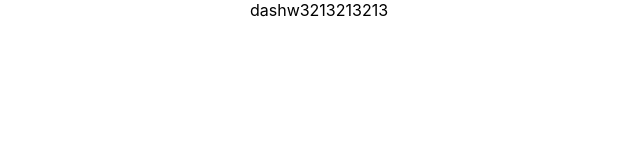
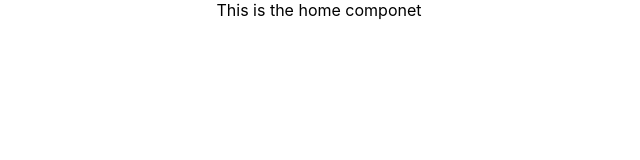
Before and after one commit to vincedl-dev/anilist, a React (Create React App) app: page / in a window 1280 px wide. Shown: the top 160 px of the page, without its empty margins (321-961 px from the left). Built offline with nearby package versions, Linux system fonts and the light colour scheme.

Commit message:
edited home components

```diff
--- a/src/components/Home.js
+++ b/src/components/Home.js
@@ -1,7 +1,7 @@
 const Home = () => {
     return (
         <div>
-            <div>dashw3213213213</div>
+            <div>This is the home componet</div>
         </div>
     );
 }
```
